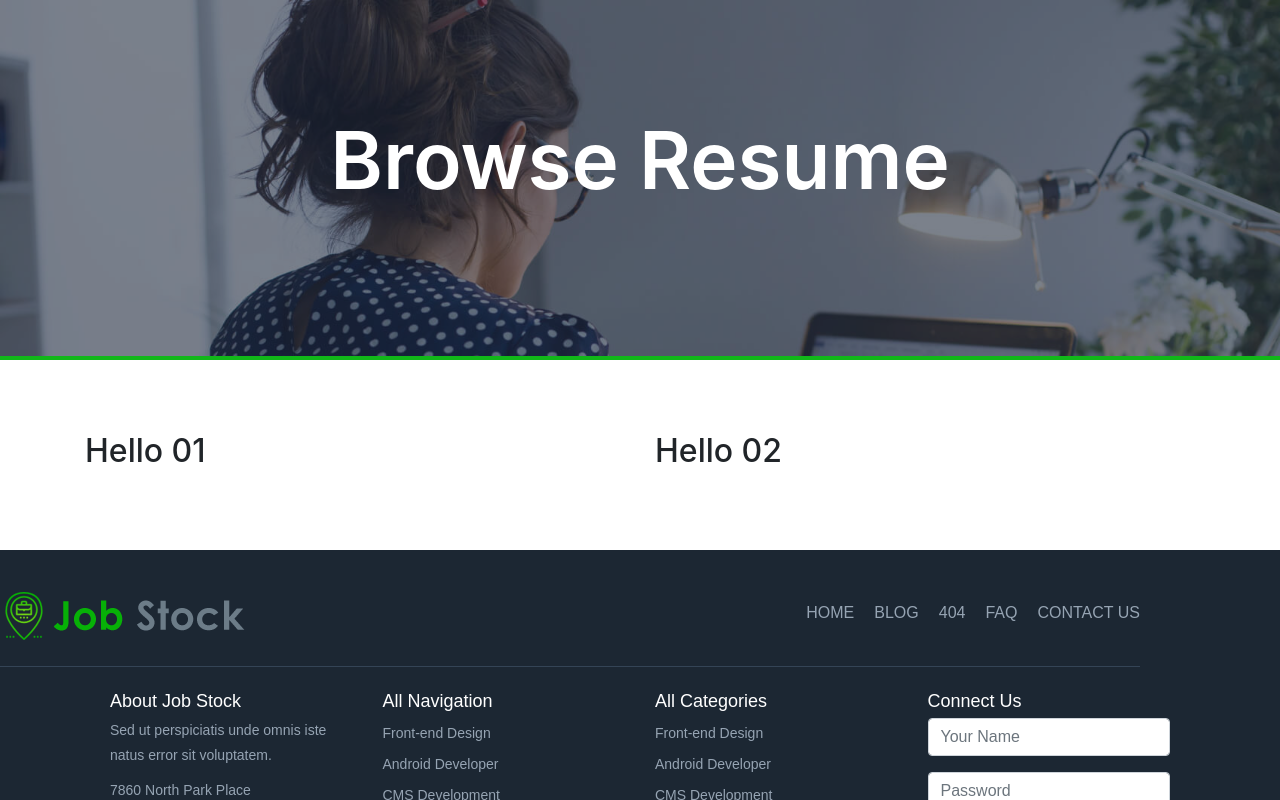
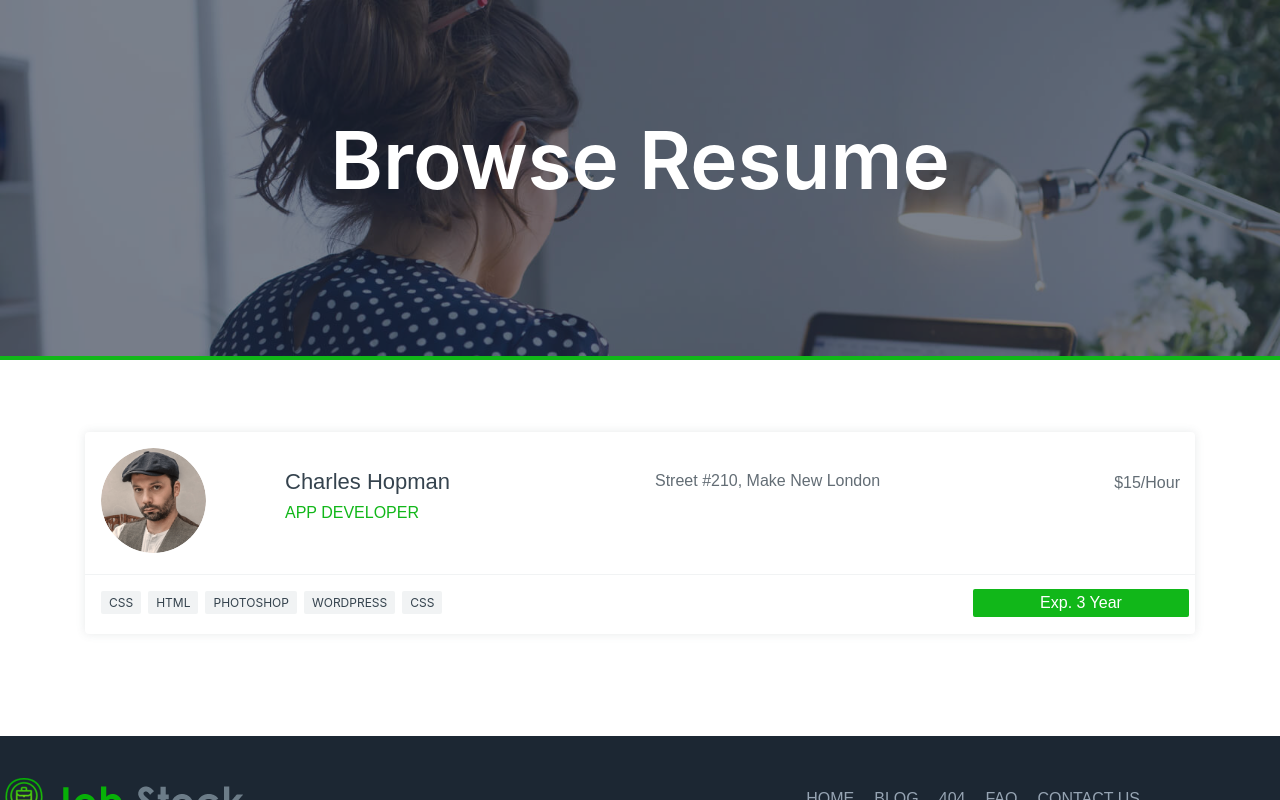
Before and after one commit to danishulhassan7/job-stock, a React (Create React App) app in the folder job-stock/: page /browseResume in a window 1280 px wide. Shown: the top 800 px of the page. Built offline with nearby package versions, Linux system fonts and the light colour scheme.

Commit message:
Job-Stock >> BrowseReume: Added html and css

```diff
--- a/job-stock/src/App.css
+++ b/job-stock/src/App.css
@@ -225,29 +225,6 @@ ul.footer-navigation li {
 	padding: 10px 40px
 }
 
-
-@media only screen and (min-width :768px) {
-	.lg-menu ul {
-		margin-top: 10px
-	}
-}
-
-@media only screen and (max-width :767px) {
-	.lg-menu ul {
-		margin-top: 20px
-	}
-	.lg-menu ul li {
-		padding-left: 0;
-		padding-right: 10px
-	}
-	.footer-widget {
-		padding: .5em 0 1em
-	}
-	.footer-social {
-		margin-bottom: 0
-	}
-}
-
 .copyright p,
 .footer-social li a {
 	font-size: 15px;
@@ -272,3 +249,221 @@ ul.footer-navigation li {
 	text-decoration: none;
 	color: #11b719
 }
+
+
+/* Adding CSS of Browse Reseume  */
+
+.brows-company,
+.brows-resume {
+	padding: 15px;
+	background: #fff;
+	overflow: hidden;
+	transition: all ease-in-out .4s
+}
+.brows-resume {
+	border-radius: 4px;
+	margin-bottom: 30px;
+	box-shadow: 0 0 10px 0 rgba(88, 96, 109, .14);
+	-webkit-box-shadow: 0 0 10px 0 rgba(88, 96, 109, .14);
+	-moz-box-shadow: 0 0 10px 0 rgba(88, 96, 109, .14)
+}
+
+.brows-resume:hover {
+	border-left: 4px solid #11b719;
+	box-shadow: 0 0 10px 2px rgba(0, 0, 0, .1);
+	-webkit-box-shadow: 0 0 10px 2px rgba(0, 0, 0, .1);
+	-moz-box-shadow: 0 0 10px 2px rgba(0, 0, 0, .1)
+}
+.brows-resume-location,
+.brows-resume-name,
+.browse-resume-rate {
+	margin-top: 1.4em
+}
+
+.brows-resume .brows-resume-pic {
+	display: table;
+	position: relative;
+	width: 100px;
+	height: 100px;
+	border-radius: 50%;
+	overflow: hidden;
+	margin: 1px
+}
+
+.brows-resume .brows-resume-location p,
+.brows-resume h4 {
+	margin-bottom: 5px
+}
+
+.brows-resume .brows-resume-pic img {
+	width: 105px;
+	height: 105px;
+	border-radius: 50%
+}
+
+.brows-resume h4 {
+	font-family: Montserrat, sans-serif;
+	font-weight: 400;
+	color: #35434E;
+	font-size: 22px;
+	margin-top: 0
+}
+
+.brows-resume span.brows-resume-designation {
+	font-family: Montserrat, sans-serif;
+	text-transform: uppercase;
+	display: block;
+	color: #11b719
+}
+
+.brows-resume .brows-resume-location p,
+.brows-resume .browse-resume-rate span {
+	font-weight: 400;
+	color: #636d75;
+	font-size: 16px;
+	font-family: Montserrat, sans-serif
+}
+
+.brows-resume .browse-resume-rate span {
+	text-transform: capitalize;
+	text-align: right;
+	display: block
+}
+
+.brows-resume .browse-resume-rate span i {
+	font-size: 18px;
+	color: #11b719;
+	margin-right: 7px
+}
+
+.brows-resume .browse-resume-exp span {
+	float: right;
+	background: #11b719;
+	padding: 2px 7px;
+	font-family: Montserrat, sans-serif;
+	border-radius: 2px;
+	color: #fff;
+	min-width: 150px;
+	text-align: center
+}
+.brows-resume-location,
+.brows-resume-name,
+.browse-resume-rate {
+	margin-top: 1.4em
+}
+.row.extra-mrg.row-skill {
+	padding: 14px 0 2px;
+	border-top: 1px solid #f1f3f4;
+	margin-top: 20px
+}
+.browse-resume-skills .br-resume span {
+	padding: 4px 8px;
+	background: rgba(137, 153, 167, .12);
+	text-transform: uppercase;
+	margin-right: 7px;
+	font-size: 12px;
+	margin-bottom: 5px;
+	border-radius: 2px;
+	color: #35434e
+}
+
+
+
+
+
+
+
+
+
+
+
+
+
+
+
+
+
+
+
+
+
+
+
+
+
+
+
+
+
+/* MEDIA QUERIES  */
+
+@media only screen and (min-width :768px) {
+	.lg-menu ul {
+		margin-top: 10px
+	}
+	.extra-mrg {
+		padding: 0;
+		margin-left: -15px;
+		margin-right: -15px
+	}
+	 .br-resume {
+		width: 100%;
+		float: left;
+	}
+	.browse-resume-exp, .resume-exp {
+		width: 70%;
+		float: left;
+		text-align: center;
+	}
+}
+
+@media only screen and (max-width :767px) {
+	.lg-menu ul {
+		margin-top: 20px
+	}
+	.lg-menu ul li {
+		padding-left: 0;
+		padding-right: 10px
+	}
+	.footer-widget {
+		padding: .5em 0 1em
+	}
+	.footer-social {
+		margin-bottom: 0
+	}
+	.item-click article {
+		padding-left: 15px;
+		padding-right: 15px
+	}
+	.brows-company,
+	.brows-resume {
+		border-left: none;
+		border-top: 4px solid #fff;
+		text-align: center
+	}
+	.brows-resume .brows-resume-pic {
+		margin: 20px auto
+	}
+	.br-resume {
+		margin-bottom: 10px
+	}
+	.brows-resume .browse-resume-exp span {
+		float: none
+	}
+	.brows-resume .browse-resume-rate span {
+		text-align: center
+	}
+	.row.extra-mrg {
+		margin-left: 0;
+		margin-right: 0
+	}
+	.browse-resume-skills, .br-resume, .browse-resume-exp, .resume-exp {
+		width: 100%;
+		float: left;
+		text-align: center;
+	}
+	.browse-resume-exp, .resume-exp {
+		text-align: center;
+		margin-right: 60px;
+	}
+}
--- a/job-stock/src/components/BrowseResume.js
+++ b/job-stock/src/components/BrowseResume.js
@@ -4,6 +4,7 @@ import 'bootstrap/dist/css/bootstrap.min.css';
 import { Container, Row, Col } from 'react-bootstrap';
 import Styles from './Styles';
 import bannerImg from '../assets/img/banner-10.jpg';
+import can1 from '../assets/img/can-1.png';
 import Footer from './Footer';
 
 function BrowseResume() {
@@ -18,16 +19,60 @@ function BrowseResume() {
                     </Row>
                 </Container>
             </section> <br /> <br /> <br />
+
+
+            {/* Browse Resume Section  */}
             <Container>
-                <Row>
-                    <Col md={6} sm={12}>
-                        <h2>Hello 01 </h2>
-                    </Col>
-                    <Col md={6} sm={12}>
-                    <h2>Hello 02</h2>
-                    </Col>
-                </Row>
-            </Container> <br /> <br /> <br />
+            <section>
+                <a href="resume-detail.html" className="item-click" style={{textDecoration:'none'}}>
+                    <article>
+                        <div className="brows-resume">
+                            <Row className="row no-mrg">
+                                <Col md={2} sm={2}>
+                                    <div className="brows-resume-pic">
+                                        <img src={can1} className="img-responsive" alt="" />
+                                    </div>
+                                </Col>
+                                <Col md={4} sm={4}>
+                                    <div className="brows-resume-name">
+                                        <h4>Charles Hopman</h4>
+                                        <span className="brows-resume-designation">App Developer</span>
+                                    </div>
+                                </Col>
+                                <Col md={4} sm={4}>
+                                    <div className="brows-resume-location">
+                                        <p><i className="fa fa-map-marker"></i> Street #210, Make New London</p>
+                                    </div>
+                                </Col>
+                                <Col md={2} sm={2}>
+                                    <div className="browse-resume-rate">
+                                        <span><i className="fa fa-money"></i>$15/hour</span>
+                                    </div>
+                                </Col>
+                            </Row>
+                            <div className="row extra-mrg row-skill">
+                                <div className="browse-resume-skills">
+                                    <Row>
+                                    <Col md={7} sm={8}>
+                                        <div className="br-resume ml-3">
+                                            <span>css</span><span>html</span><span>photoshop</span><span>wordpress</span>
+                                            <span>css</span>
+                                        </div>
+                                    </Col>
+                                    <Col md={5} sm={4}>
+                                        <div className="browse-resume-exp" style={{textAlign:"end", float:"right", marginLeft:"560px"}}>
+                                            <span className="resume-exp">Exp. 3 Year</span>
+                                        </div>
+                                    </Col>
+                                    </Row>
+                                </div>
+                            </div>
+                        </div>
+                    </article>
+                </a>
+            </section>
+            </Container>
+            <br /> <br /> <br />
             <Footer />
         </Styles>
     );
```
Also changed, not shown: 1 other file (tests, documents, lock files or other folders).
